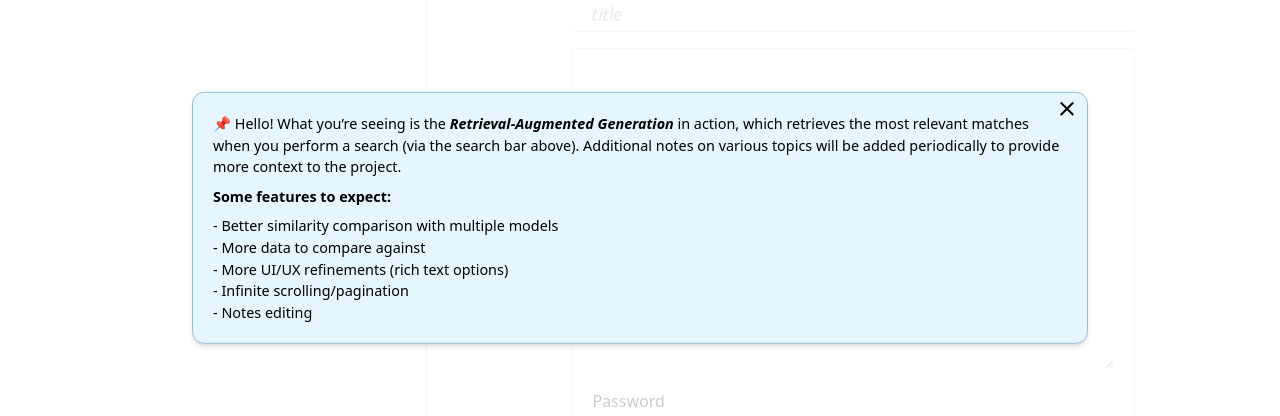
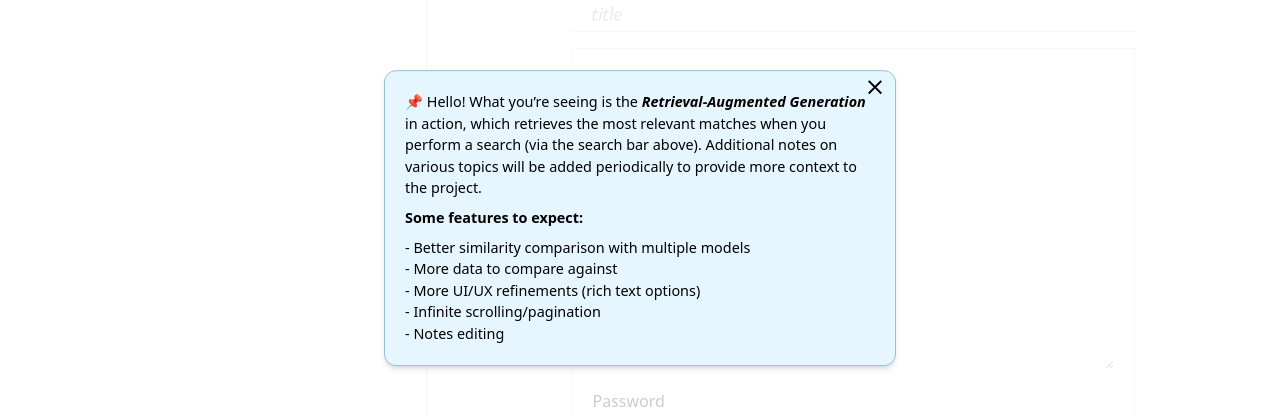
Before and after one commit to svyoung/notes-on-ai, a React (Vite) app: page / in a window 1280 px wide. Shown: the part 182-598 px from the top of the page. Built offline with nearby package versions, Linux system fonts and the light colour scheme; no server answers; a web font is replaced by a local one.

Commit message:
more sizing

```diff
--- a/src/components/Announcement.tsx
+++ b/src/components/Announcement.tsx
@@ -7,7 +7,7 @@ export default function Announcement() {
     return isVisible &&
         <>
             <div className="absolute top-0 right-0 bg-white opacity-70 overlay h-[100vh] w-full opacity-80"></div>
-            <div className="announcement bg-[#e5f6ff] w-[90%] lg:w-[70%] m-auto p-5 pr-6 rounded-xl border border-[#94c0d5] text-[0.9rem] relative shadow-md">
+            <div className="announcement bg-[#e5f6ff] w-[90%] lg:w-[40%] m-auto p-5 pr-6 rounded-xl border border-[#94c0d5] text-[0.9rem] relative shadow-md">
             <div className="absolute right-2 top-1 pointer-cursor" role="button" onClick={() => setIsVisible(false)}>
                 <CloseIcon className="pointer-cursor" sx={{ fontSize: "1.5rem"}} />
             </div>
```
